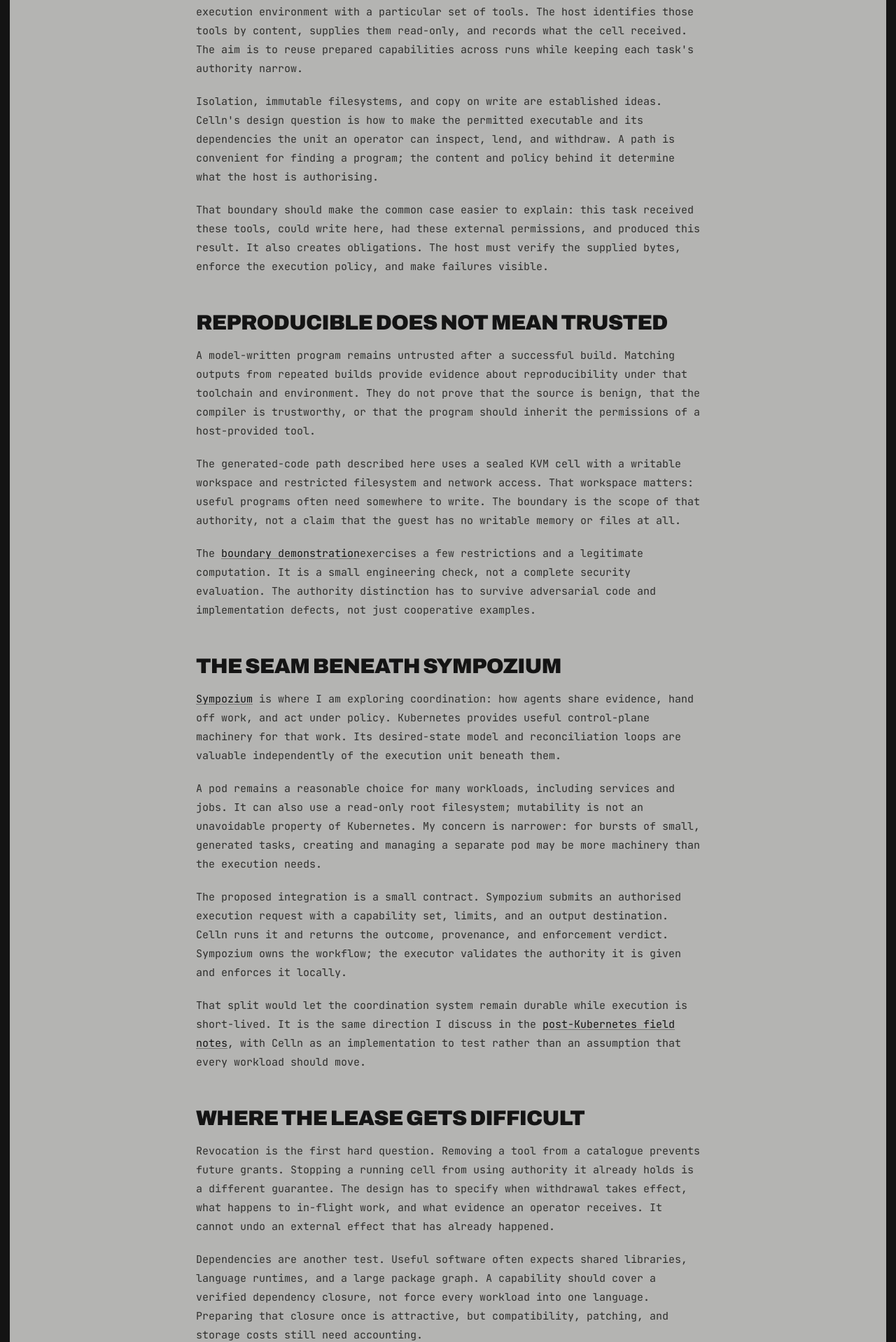
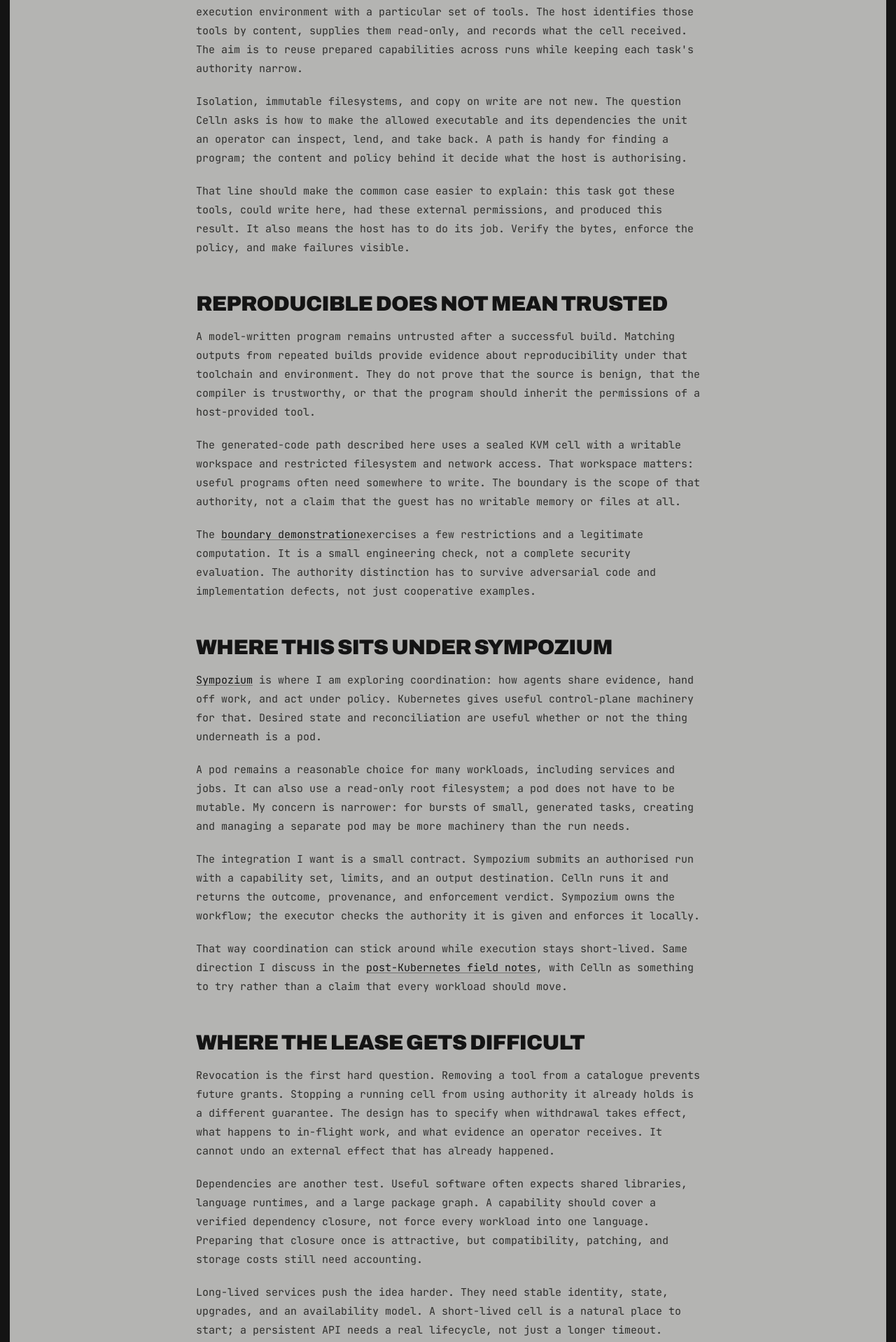
Before and after one commit to AlexsJones/website, a Next.js app: page /blog/celln-execution-plane in a window 1280 px wide. Shown: the part 724-2642 px from the top of the page at 70% size. Built offline with nearby package versions, Linux system fonts and the light colour scheme.

Commit message:
celln-execution-plane: drop AI-ish lexicon (seam, obligations, etc.)
Rewrite stiff phrasing into plain technical English. Heading was "The seam beneath Sympozium"; other phrasing like "creates obligations", "unavoidable property", and "make that lease concrete" got the same pass.

```diff
--- a/src/app/blog/celln-execution-plane/page.tsx
+++ b/src/app/blog/celln-execution-plane/page.tsx
@@ -41,7 +41,7 @@ export default function CellnExecutionPlanePage() {
             The Agent Environment Should Be a Lease
           </h1>
           <p className="mt-3 text-base text-bone-dark/80">
-            Why I built Celln, and where I hope it fits beneath Sympozium
+            Why I built Celln, and where I hope it fits under Sympozium
           </p>
           <div className="mt-4 font-mono text-[11px] uppercase tracking-[0.12em] text-ash">
             Alex Jones · August 2026 · Revised September 2026
@@ -58,10 +58,10 @@ export default function CellnExecutionPlanePage() {
         <p>
           Prebuilt images and caches already reduce that work. I built <a
           href="https://github.com/sympozium-ai/celln" className="text-bone underline
-          underline-offset-2 decoration-bone/40 hover:text-ember">Celln</a> to explore a more
-          explicit boundary: the host lends a task the tools it is permitted to run, with
-          recorded identity and provenance, for the lifetime of the execution. The environment
-          becomes a lease on capabilities.
+          underline-offset-2 decoration-bone/40 hover:text-ember">Celln</a> to draw a clearer
+          line: the host lends a task the tools it is allowed to run, with recorded identity
+          and provenance, for the lifetime of the run. The environment becomes a lease on
+          capabilities.
         </p>
 
         <H2>What the host lends</H2>
@@ -75,18 +75,17 @@ export default function CellnExecutionPlanePage() {
         </p>
 
         <p>
-          Isolation, immutable filesystems, and copy on write are established ideas.
-          Celln&apos;s design question is how to make the permitted executable and its
-          dependencies the unit an operator can inspect, lend, and withdraw. A path is
-          convenient for finding a program; the content and policy behind it determine what the
-          host is authorising.
+          Isolation, immutable filesystems, and copy on write are not new.
+          The question Celln asks is how to make the allowed executable and its dependencies
+          the unit an operator can inspect, lend, and take back. A path is handy for finding a
+          program; the content and policy behind it decide what the host is authorising.
         </p>
 
         <p>
-          That boundary should make the common case easier to explain: this task received these
-          tools, could write here, had these external permissions, and produced this result. It
-          also creates obligations. The host must verify the supplied bytes, enforce the
-          execution policy, and make failures visible.
+          That line should make the common case easier to explain: this task got these tools,
+          could write here, had these external permissions, and produced this result. It also
+          means the host has to do its job. Verify the bytes, enforce the policy, and make
+          failures visible.
         </p>
 
         <H2>Reproducible does not mean trusted</H2>
@@ -114,37 +113,36 @@ export default function CellnExecutionPlanePage() {
           adversarial code and implementation defects, not just cooperative examples.
         </p>
 
-        <H2>The seam beneath Sympozium</H2>
+        <H2>Where this sits under Sympozium</H2>
 
         <p>
           <a href="https://github.com/sympozium-ai/sympozium" className="text-bone underline
           underline-offset-2 decoration-bone/40 hover:text-ember">Sympozium</a> is where I am
           exploring coordination: how agents share evidence, hand off work, and act under
-          policy. Kubernetes provides useful control-plane machinery for that work. Its
-          desired-state model and reconciliation loops are valuable independently of the
-          execution unit beneath them.
+          policy. Kubernetes gives useful control-plane machinery for that. Desired state and
+          reconciliation are useful whether or not the thing underneath is a pod.
         </p>
 
         <p>
           A pod remains a reasonable choice for many workloads, including services and jobs. It
-          can also use a read-only root filesystem; mutability is not an unavoidable property of
-          Kubernetes. My concern is narrower: for bursts of small, generated tasks, creating and
-          managing a separate pod may be more machinery than the execution needs.
+          can also use a read-only root filesystem; a pod does not have to be mutable. My
+          concern is narrower: for bursts of small, generated tasks, creating and managing a
+          separate pod may be more machinery than the run needs.
         </p>
 
         <p>
-          The proposed integration is a small contract. Sympozium submits an authorised
-          execution request with a capability set, limits, and an output destination. Celln runs
-          it and returns the outcome, provenance, and enforcement verdict. Sympozium owns the
-          workflow; the executor validates the authority it is given and enforces it locally.
+          The integration I want is a small contract. Sympozium submits an authorised run with a
+          capability set, limits, and an output destination. Celln runs it and returns the
+          outcome, provenance, and enforcement verdict. Sympozium owns the workflow; the
+          executor checks the authority it is given and enforces it locally.
         </p>
 
         <p>
-          That split would let the coordination system remain durable while execution is
-          short-lived. It is the same direction I discuss in the <a
+          That way coordination can stick around while execution stays short-lived. Same direction
+          I discuss in the <a
           href="/blog/post-kubernetes-genai" className="text-bone underline underline-offset-2
-          decoration-bone/40 hover:text-ember">post-Kubernetes field notes</a>, with Celln as an
-          implementation to test rather than an assumption that every workload should move.
+          decoration-bone/40 hover:text-ember">post-Kubernetes field notes</a>, with Celln as
+          something to try rather than a claim that every workload should move.
         </p>
 
         <H2>Where the lease gets difficult</H2>
@@ -166,10 +164,9 @@ export default function CellnExecutionPlanePage() {
         </p>
 
         <p>
-          Long-lived services stretch the idea further. They need stable identity, state,
-          upgrades, and an availability model. A short-lived cell is a natural place to begin;
-          supporting a persistent API requires an explicit lifecycle rather than simply
-          extending a timeout.
+          Long-lived services push the idea harder. They need stable identity, state, upgrades,
+          and an availability model. A short-lived cell is a natural place to start; a
+          persistent API needs a real lifecycle, not just a longer timeout.
         </p>
 
         <p>
@@ -178,7 +175,7 @@ export default function CellnExecutionPlanePage() {
           receipt and an idempotency contract are as important as a fast start.
         </p>
 
-        <H2>What would make this worthwhile</H2>
+        <H2>What has to be true for this to matter</H2>
 
         <p>
           I want the user experience to stay small: request work through the agent interface,
@@ -196,8 +193,8 @@ export default function CellnExecutionPlanePage() {
 
         <p>
           My bet is that short agent tasks benefit from borrowing a defined capability set.
-          Celln is the attempt to make that lease concrete, and to find out where it is simpler
-          and more efficient than handing each task a general environment.
+          Celln is the attempt to make that lease real, and to find out where it is simpler and
+          cheaper than handing each task a general environment.
         </p>
       </Prose>
 
```
